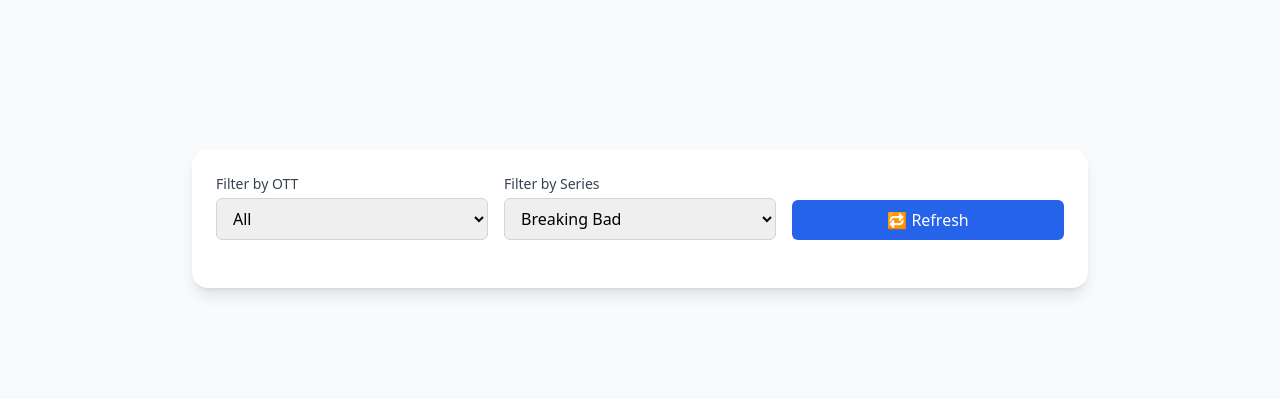
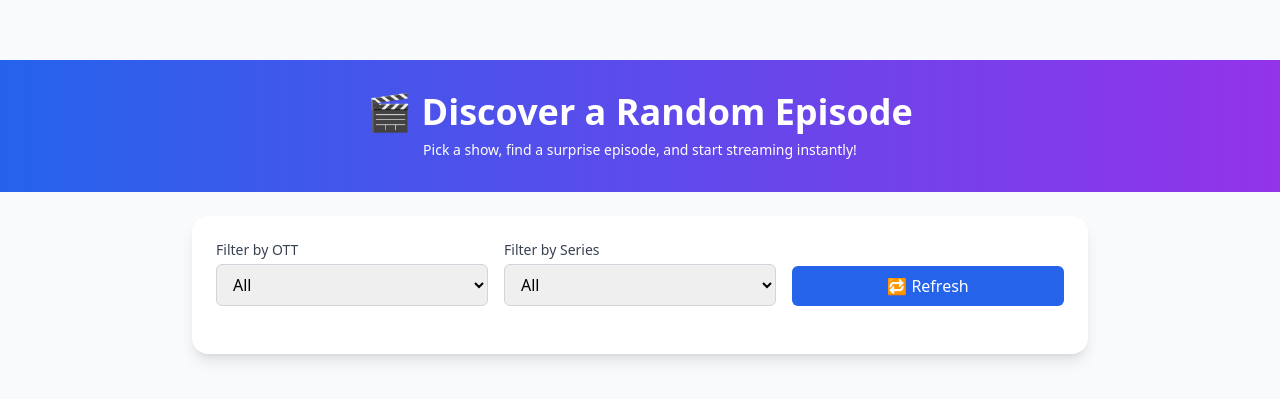
Before and after one commit to Sunil02324/random-episode-picker, a plain HTML site: page index.html in a window 1280 px wide. Shown: the part 193-592 px from the top of the page. Drawn offline with nearby package versions, Linux system fonts and the light colour scheme; no server answers.

Commit message:
Update index.html

```diff
--- a/index.html
+++ b/index.html
@@ -13,6 +13,11 @@
 </head>
 <body class="bg-gray-50 font-sans">
   <div class="min-h-screen flex flex-col items-center justify-center">
+    <div class="w-full bg-gradient-to-r from-blue-600 to-purple-600 py-8 px-4 text-center text-white">
+      <h1 class="text-3xl md:text-4xl font-bold">🎬 Discover a Random Episode</h1>
+      <p class="mt-2 text-sm">Pick a show, find a surprise episode, and start streaming instantly!</p>
+    </div>
+
     <div class="max-w-4xl w-full bg-white rounded-2xl shadow-lg p-6 mt-6 mx-4">
       <div class="grid md:grid-cols-3 gap-4 mb-6">
         <div>
@@ -27,7 +32,9 @@
         </div>
         <div>
           <label for="series" class="block text-sm font-medium text-gray-700 mb-1">Filter by Series</label>
-          <select id="series" class="w-full px-3 py-2 border border-gray-300 rounded-md"></select>
+          <select id="series" class="w-full px-3 py-2 border border-gray-300 rounded-md">
+            <option value="">All</option>
+          </select>
         </div>
         <div class="flex items-end">
           <button onclick="pickEpisode()" class="w-full bg-blue-600 hover:bg-blue-700 text-white font-medium py-2 px-4 rounded-md">🔁 Refresh</button>
@@ -39,7 +46,7 @@
   </div>
 
   <script>
-    const API_KEY = '83cf4999f4a8805b62aee19e2712b538'; // Replace with your TMDB API key
+    const API_KEY = '<<YOUR_TMDB_API_KEY>>'; // Replace with your TMDB API key
     const seriesList = [
       { title: "Breaking Bad", platforms: ["Netflix"] },
       { title: "The Office", platforms: ["Amazon Prime"] },
@@ -65,6 +72,11 @@
 
     async function populateSeriesOptions() {
       const seriesSelect = document.getElementById("series");
+      const defaultOption = document.createElement("option");
+      defaultOption.value = "";
+      defaultOption.textContent = "All";
+      seriesSelect.appendChild(defaultOption);
+
       seriesList.forEach(({ title }) => {
         const opt = document.createElement("option");
         opt.value = title;
```
